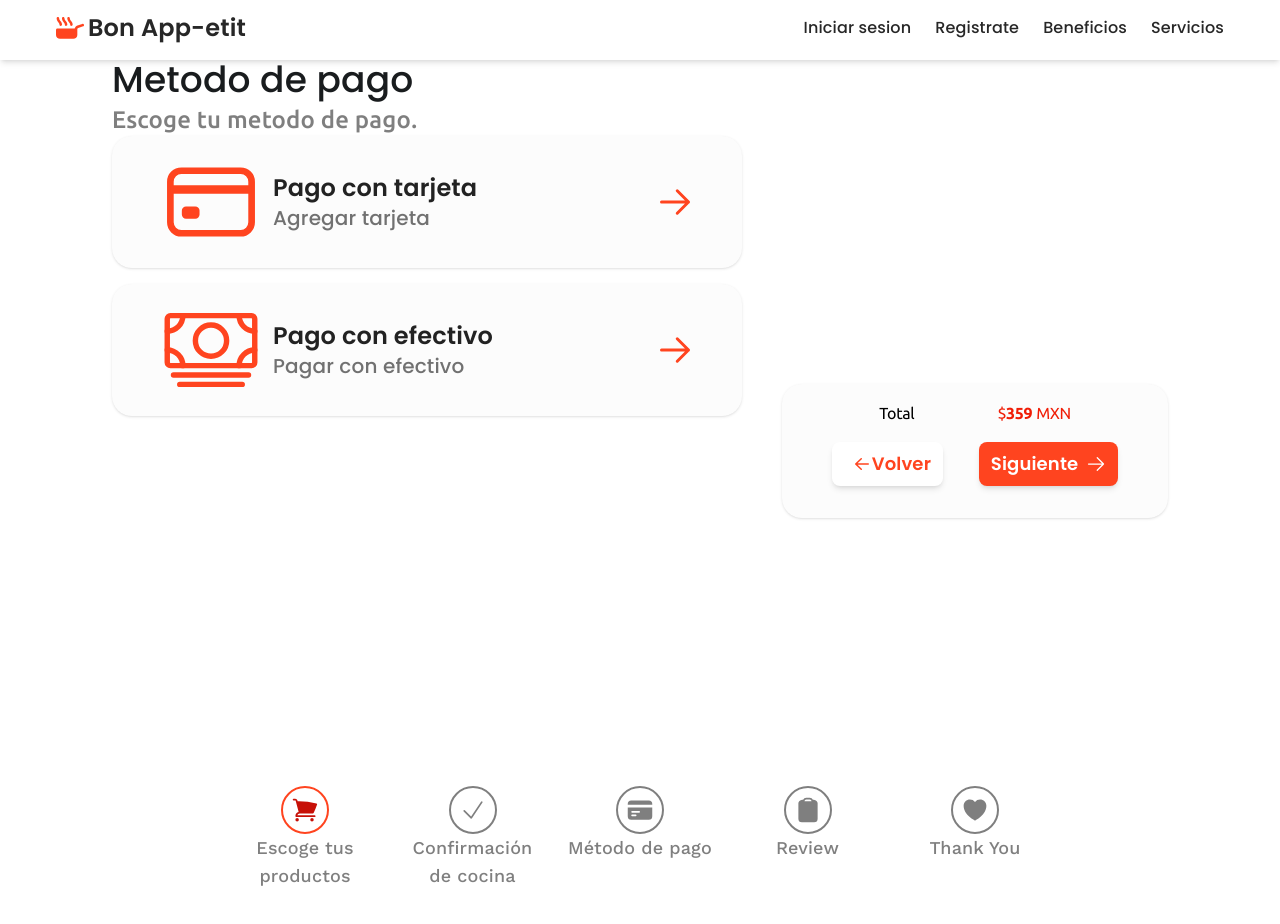
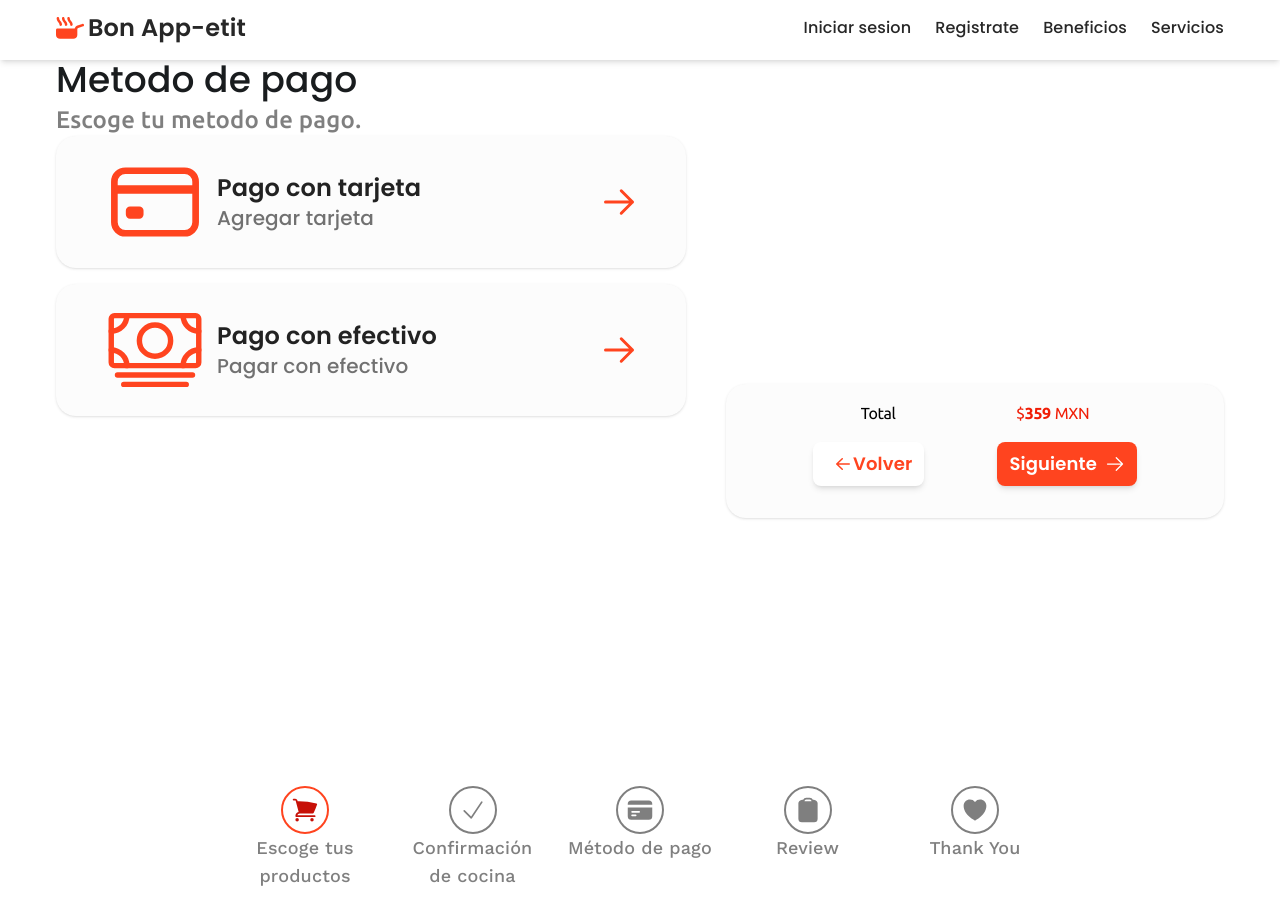
Before and after one commit to BonApp-etit/front, a Next.js app: page /payment_method in a window 1280 px wide. Shown: the top 924 px of the page. Built offline with nearby package versions, Linux system fonts and the light colour scheme.

Commit message:
Adjust of MainLayout to Layout order and checkIngredients index

```diff
--- a/src/components/UserOrder/LayoutOrder.jsx
+++ b/src/components/UserOrder/LayoutOrder.jsx
@@ -1,6 +1,4 @@
-import MainLayout from "../common_components/MainLayout";
 import SwiperConfiguration from "../administration_menu/SwiperConfiguration";
-import { SwiperSlide } from "swiper/react";
 import TotalCard from "./TotalCard";
 import Stepper from "../common_components/Stepper";
 import React, { useState } from "react";
@@ -19,7 +17,7 @@ export default function LayoutOrder({
 
   const totalSteps = 5; // Número total de pasos
   return (
-    <MainLayout>
+    <section>
       <div class="inline-flex flex-col items-start justify-start gap-1">
         <h1 class="self-stretch font-poppins text-[28px] font-medium leading-7 text-[#191c1e] md:text-4xl">
           {title}
@@ -45,7 +43,7 @@ export default function LayoutOrder({
             setCurrentStep={setCurrentStep}
             totalSteps={totalSteps}
             showLoadingButton={showLoadingButton}
-          ></TotalCard>
+          />
         </div>
       </div>
 
@@ -61,8 +59,8 @@ export default function LayoutOrder({
           showSingleButton={showSingleButton}
           linkForward={linkForward}
           linkBackward={linkBackward}
-        ></TotalCard>
+        />
       </div>
-    </MainLayout>
+    </section>
   );
 }
--- a/src/pages/check_Ingredients/index.jsx
+++ b/src/pages/check_Ingredients/index.jsx
@@ -1,4 +1,3 @@
-import NavBar from "@/components/NavBar/NavBar";
 import LayoutCard from "@/components/common_components/LayoutCard";
 import CardContent from "@/components/UserOrder/CardContent";
 import { SwiperSlide } from "swiper/react";
```
